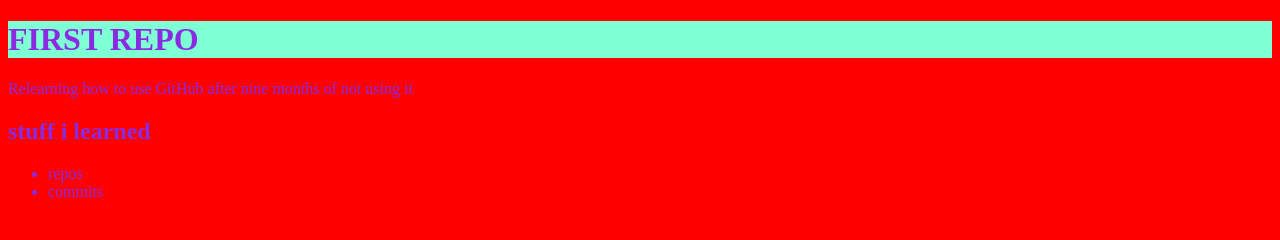
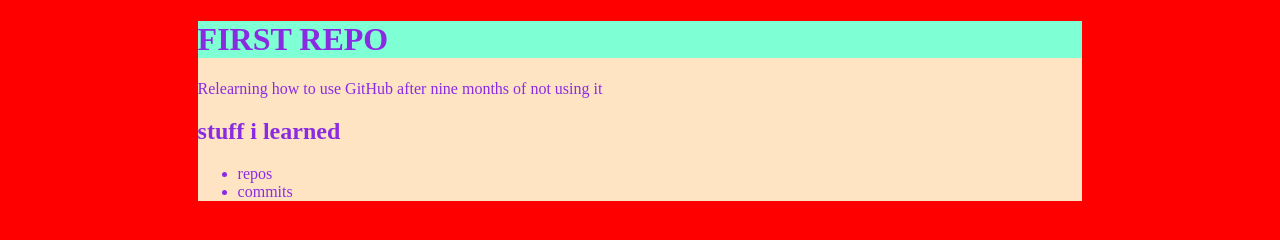
Before and after one commit to rabbit1rabbit/my-first-repo, a plain HTML site: page index.html in a window 1280 px wide. Drawn offline with Linux system fonts and the light colour scheme.

Commit message:
commit 5
centered text

```diff
--- a/index.html
+++ b/index.html
@@ -8,6 +8,7 @@
     <link rel="stylesheet" href="styles.css">
   </head>
   <body>
+    <main>
     <h1>FIRST REPO</h1>
     <p> Relearning how to use GitHub after nine months of not using it</p>
     <h2> stuff i learned </h2>
@@ -15,5 +16,6 @@
         <li>repos</li>
         <li>commits</li>
       </ul>
+    </main>
   </body>
 </html>
--- a/styles.css
+++ b/styles.css
@@ -1,3 +1,9 @@
 body {
     background-color: red; color: blueviolet;}
+
 h1 {background-color: aquamarine;}
+
+main {background-color: bisque;
+width: 70%;
+margin:0 auto;
+}
```
